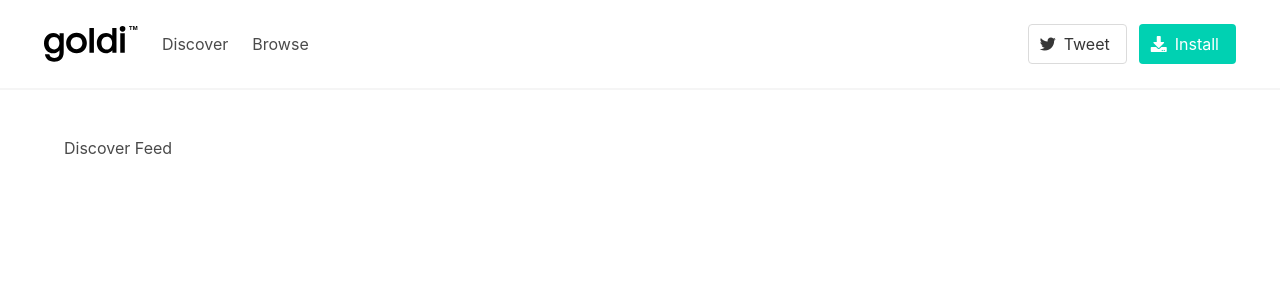
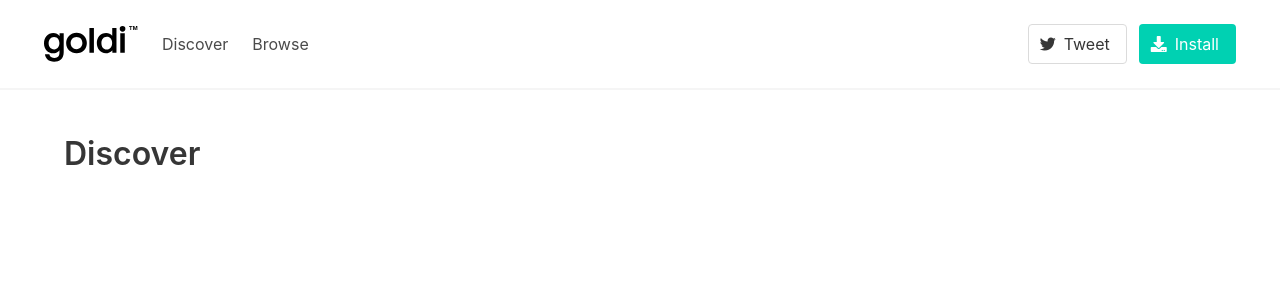
Before and after one commit to tylerbuchea/goldi, a React (Create React App) app: page / in a window 1280 px wide. Shown: the top 300 px of the page. Built offline with nearby package versions, Linux system fonts and the light colour scheme.

Commit message:
Give titles bulma class

```diff
--- a/src/routes/CompanyDetail.js
+++ b/src/routes/CompanyDetail.js
@@ -16,7 +16,7 @@ export default class CompanyDetail extends React.PureComponent {
     if (!companyDetail) return null;
     return (
       <div className="container">
-        <h1>Company Detail</h1>
+        <h1 className="title">Company Detail</h1>
         <img src={companyDetail.image} alt="company" />
         <div>{companyDetail.name}</div>
         <div>{companyDetail.location}</div>
--- a/src/routes/CompanyList.js
+++ b/src/routes/CompanyList.js
@@ -17,7 +17,7 @@ export default class CompanyList extends React.PureComponent {
 
     return (
       <div className="container">
-        <h1>Company List</h1>
+        <h1 className="title">Browse</h1>
         <div className="companies tile is-ancestor">
           {companies.map(this.renderItem)}
         </div>
--- a/src/routes/DiscoverFeed.js
+++ b/src/routes/DiscoverFeed.js
@@ -8,7 +8,7 @@ export default class DiscoverFeed extends React.PureComponent {
   render() {
     return (
       <div className="container">
-        <h1>Discover Feed</h1>
+        <h1 className="title">Discover</h1>
       </div>
     );
   }
```
